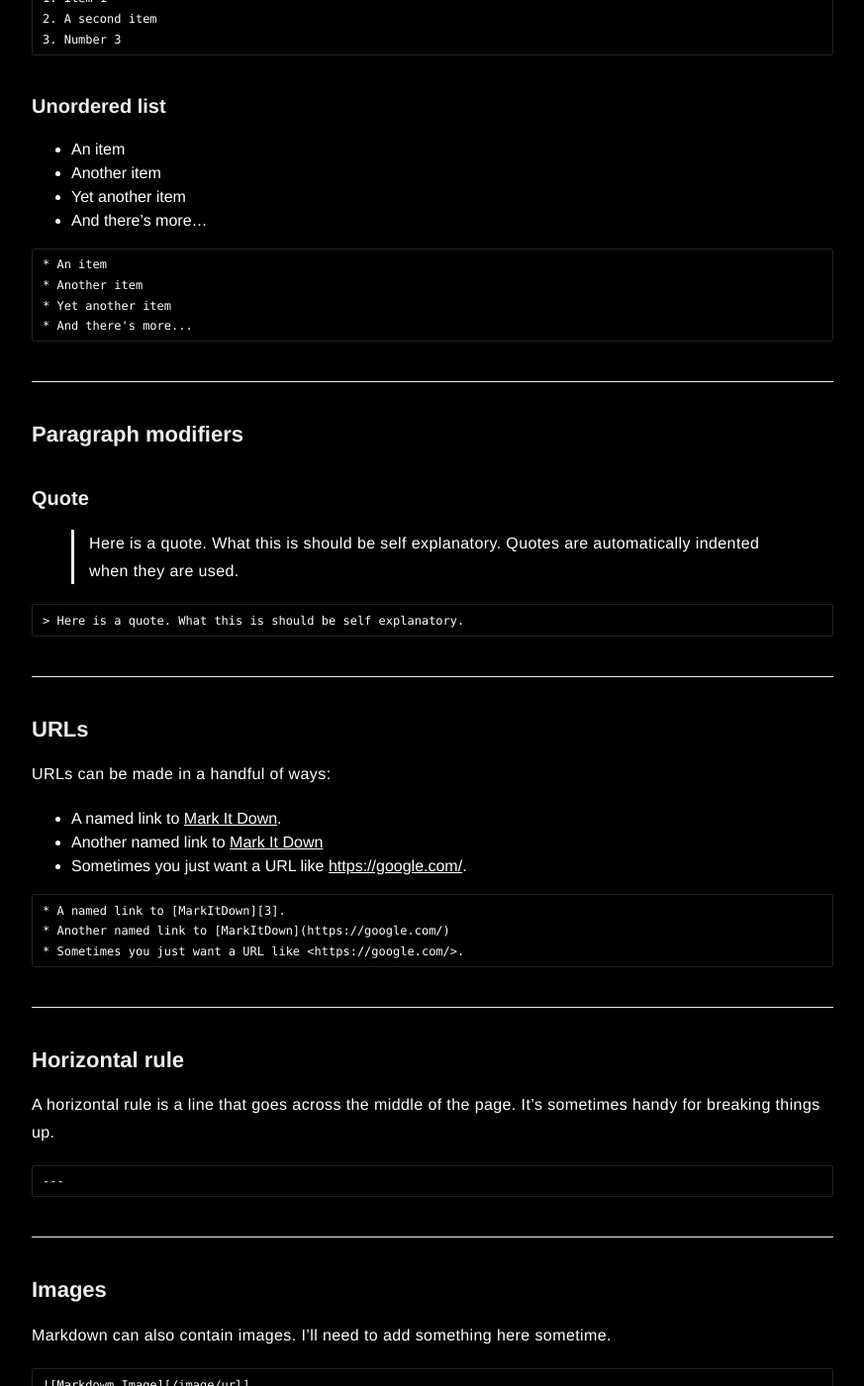
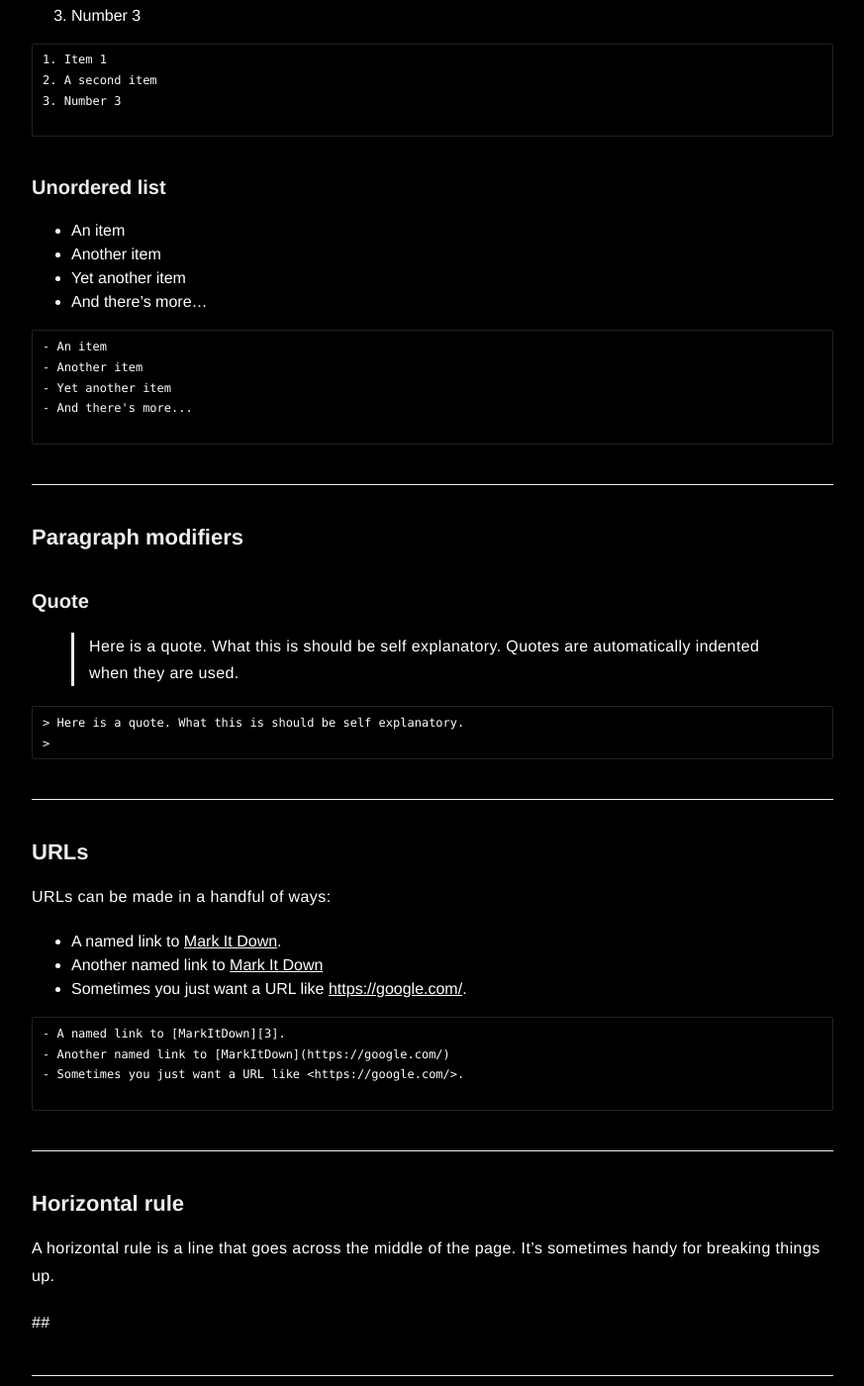
Before and after one commit to hexadeciman/hexadeciman.github.io, a Jekyll site: the page built from _posts/2016-02-24-markdown-common-elements.markdown, in a window 1280 px wide and 1400 px high, scrolled down 1339 px. Shown: the whole window at 99% size, without its empty margins (203-1076 px from the left). Built offline with Jekyll 4.4.1, drawn with Linux system fonts in a browser that asks for light colours; nearby versions of some CDN libraries; some of the changed text lies outside the part shown.

```diff
--- a/_posts/2016-02-24-markdown-common-elements.markdown
+++ b/_posts/2016-02-24-markdown-common-elements.markdown
@@ -15,12 +16,12 @@
 
 ## Basic formatting
 
-This note **demonstrates** some of what [Markdown][1] is *capable of doing*.
+This note **demonstrates** some of what [Markdown][1] is _capable of doing_.
 
 And that's how to do it.
 
 {% highlight html %}
-This note **demonstrates** some of what [Markdown][some/link] is *capable of doing*.
+This note **demonstrates** some of what [Markdown][some/link] is _capable of doing_.
 {% endhighlight %}
 
 ---
@@ -38,10 +39,15 @@
 #### Headings can be small
 
 {% highlight raw %}
+
 # Heading
+
 ## Heading
+
 ### Heading
+
 #### Heading
+
 {% endhighlight %}
 
 ---
@@ -55,24 +61,26 @@
 3. Number 3
 
 {% highlight raw %}
+
 1. Item 1
 2. A second item
 3. Number 3
-{% endhighlight %}
+   {% endhighlight %}
 
 ### Unordered list
 
-* An item
-* Another item
-* Yet another item
-* And there's more...
+- An item
+- Another item
+- Yet another item
+- And there's more...
 
 {% highlight raw %}
-* An item
-* Another item
-* Yet another item
-* And there's more...
-{% endhighlight %}
+
+- An item
+- Another item
+- Yet another item
+- And there's more...
+  {% endhighlight %}
 
 ---
 
@@ -83,8 +91,9 @@
 > Here is a quote. What this is should be self explanatory. Quotes are automatically indented when they are used.
 
 {% highlight raw %}
+
 > Here is a quote. What this is should be self explanatory.
-{% endhighlight raw %}
+> {% endhighlight raw %}
 
 ---
 
@@ -92,15 +101,16 @@
 
 URLs can be made in a handful of ways:
 
-* A named link to [Mark It Down][3].
-* Another named link to [Mark It Down](https://google.com/)
-* Sometimes you just want a URL like <https://google.com/>.
+- A named link to [Mark It Down][3].
+- Another named link to [Mark It Down](https://google.com/)
+- Sometimes you just want a URL like <https://google.com/>.
 
 {% highlight raw %}
-* A named link to [MarkItDown][3].
-* Another named link to [MarkItDown](https://google.com/)
-* Sometimes you just want a URL like <https://google.com/>.
-{% endhighlight %}
+
+- A named link to [MarkItDown][3].
+- Another named link to [MarkItDown](https://google.com/)
+- Sometimes you just want a URL like <https://google.com/>.
+  {% endhighlight %}
 
 ---
 
@@ -109,8 +119,8 @@
 A horizontal rule is a line that goes across the middle of the page.
 It's sometimes handy for breaking things up.
 
-{% highlight raw %}
----
+## {% highlight raw %}
+
 {% endhighlight %}
 
 ---
@@ -125,17 +135,19 @@
 
 ![Markdowm Image][5]
 
-*Figure Caption*?
+_Figure Caption_?
 
 {% highlight raw %}
 ![Markdowm Image][/image/url]
+
 <figcaption class="caption">Photo by John Doe</figcaption>
 {% endhighlight %}
 
 ![Markdowm Image][5]
+
 <figcaption class="caption">Photo by John Doe</figcaption>
 
-*Bigger Images*?
+_Bigger Images_?
 
 {% highlight raw %}
 ![Markdowm Image][/image/url]{: class="bigger-image" }
@@ -150,6 +162,7 @@
 A HTML Example:
 
 {% highlight html %}
+
 <!DOCTYPE html>
 <html lang="en">
 <head>
@@ -166,18 +179,18 @@
 
 {% highlight css %}
 pre {
-    padding: 10px;
-    font-size: .8em;
-    white-space: pre;
+padding: 10px;
+font-size: .8em;
+white-space: pre;
 }
 
 pre, table {
-    width: 100%;
+width: 100%;
 }
 
 code, pre, tt {
-    font-family: Monaco, Consolas, Inconsolata, monospace, sans-serif;
-    background: rgba(0,0,0,.05);
+font-family: Monaco, Consolas, Inconsolata, monospace, sans-serif;
+background: rgba(0,0,0,.05);
 }
 {% endhighlight %}
 
```
Also changed, not shown: other parts of _posts/2016-02-24-markdown-common-elements.markdown (+3 -2 lines), _posts/2015-02-24-markdown-extra-components.markdown (+18 -4 lines).
